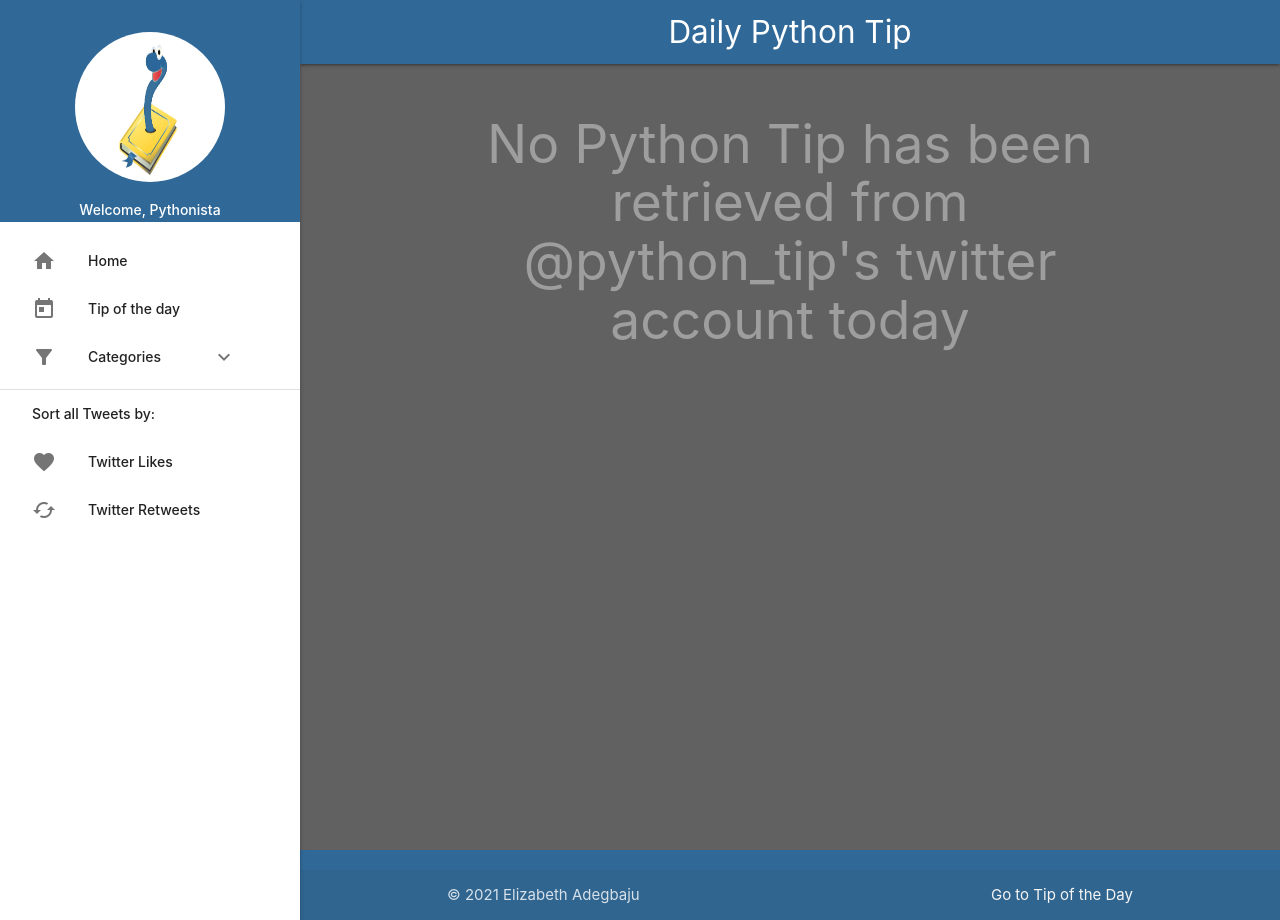
After one commit to elizabethadegbaju/dailypythontip, a Django app: page /today/ in a window 1280 px wide. The commit adds this page. Run offline with Django 3.2, Linux system fonts and the light colour scheme; tables that the repository leaves empty hold one stand-in row (values such as "Sample post").

Commit message:
feat: add view today's tip

```diff
--- a/dailypythontip/settings.py
+++ b/dailypythontip/settings.py
@@ -41,6 +41,7 @@ INSTALLED_APPS = [
     'django_apscheduler',
     'django.contrib.postgres',
     'el_pagination',
+    'django.contrib.humanize',
 ]
 
 SCHEDULER_CONFIG = {
--- a/home/urls.py
+++ b/home/urls.py
@@ -23,4 +23,5 @@ urlpatterns = [
     path('search/', views.search_tips, name='search-tips'),
     path('filter/<str:tag>/', views.filter_tag, name='filter-tag'),
     path('sort/<str:criteria>/', views.sort_tips, name='sort-tips'),
+    path('today/', views.todays_tip, name='retrieve-today'),
 ]
--- a/home/views.py
+++ b/home/views.py
@@ -2,8 +2,8 @@ from django.contrib.postgres.search import SearchVector, SearchQuery, \
     SearchRank
 from django.db.models import F
 from django.shortcuts import render
+from django.utils.timezone import now
 
-# Create your views here.
 from home.models import Tip, Tag
 
 
@@ -64,3 +64,12 @@ def sort_tips(request, criteria, template='home/tip_list.html',
     return render(request, template,
                   {'tips': sorted_tips, 'page_template': page_template,
                    'tags': tags})
+
+
+def todays_tip(request):
+    latest_tip = Tip.objects.latest()
+    if latest_tip.timestamp.date() == now().date():
+        tip = latest_tip
+        return render(request, 'home/todays_tip.html', {'tip': tip})
+    else:
+        return render(request, 'home/todays_tip.html', {'tip': None})
--- a/templates/base_nav.html
+++ b/templates/base_nav.html
@@ -28,8 +28,8 @@
         <nav>
             <a href="#" data-target="slide-out" class="sidenav-trigger"><i
                     class="material-icons">menu</i></a>
-            <div class="nav-wrapper center-align">
-                <a class="page-title">Daily Python Tip</a>
+            <div class="nav-wrapper">
+                <a class="brand-logo center">Daily Python Tip</a>
             </div>
         </nav>
     </header>
@@ -61,7 +61,8 @@
         <li><a class="waves-effect waves-yellow waves-ripple"
                href="{% url 'home:index' %}"><i class="material-icons">home</i>Home
         </a></li>
-        <li><a href="#!" class="waves-effect waves-yellow waves-ripple"><i
+        <li><a href="{% url 'home:retrieve-today' %}"
+               class="waves-effect waves-yellow waves-ripple"><i
                 class="material-icons">today</i>Tip of the day
         </a></li>
         <li class="no-padding">
@@ -99,10 +100,11 @@
 {% block footer %}
     <footer class="page-footer">
         <div class="footer-copyright">
-            <div>
-                © 2021 Daily Python Tip
-                <a class="grey-text text-lighten-4 "
-                   href="{% url 'home:index' %}">Browse</a>
+            <div class="container">
+                © 2021 Elizabeth Adegbaju
+                <a class="grey-text text-lighten-4 right"
+                   href="{% url 'home:retrieve-today' %}">Go to
+                    Tip of the Day</a>
             </div>
         </div>
     </footer>
--- a/templates/home/tip_list_page.html
+++ b/templates/home/tip_list_page.html
@@ -2,7 +2,7 @@
 {% lazy_paginate tips %}
 {% for tip in tips %}
     <div class="col s12 m6 l4">
-        <div class="card small scrolling z-depth-3 yellow lighten-4">
+        <div class="card small hoverable yellow lighten-4">
             <div class="card-content grey-text text-darken-2 left-align">
                 <span class="card-title">{{ tip.author }}
                 <span class="right"><i class="material-icons">favorite</i>
--- /dev/null
+++ b/templates/home/todays_tip.html
@@ -0,0 +1,67 @@
+{% extends 'base_nav.html' %}
+{% load humanize %}
+{% block styles %}
+    {{ block.super }}
+    <style>
+        @-webkit-keyframes alertPulse {
+            0% {
+                background-color: #306998;
+                opacity: 1;
+            }
+            50% {
+                background-color: #222;
+                opacity: 0.75;
+            }
+            100% {
+                background-color: #306998;
+                opacity: 1;
+            }
+        }
+
+        .alertPulse {
+            animation: alertPulse 2s ease-out;
+            animation-iteration-count: infinite;
+            opacity: 1;
+            background: #306998;
+        }
+    </style>
+{% endblock %}
+{% block content %}
+    <div class="section">
+        <div class="row">
+            {% if not tip %}
+                <div class="grey-text container center-align">
+                    <h2>No Python Tip has been retrieved from @python_tip's
+                        twitter account today</h2>
+                </div>
+            {% else %}
+                <div class="grey-text container center-align">
+                    <h2>Python Tip posted {{ tip.timestamp|naturaltime }}</h2>
+                </div>
+                <div class="col s12 m6 offset-m3 l4 offset-l4"
+                     style="margin-top: 2%">
+                    <div class="card alertPulse">
+                        <div class="card-content white-text left-align">
+                <span class="card-title">{{ tip.author }}
+                <span class="right"><i class="material-icons">favorite</i>
+                    {{ tip.total_likes }} <i class="material-icons">cached</i>
+                    {{ tip.total_retweets }}
+                </span> </span>
+                            <p style="white-space: pre-wrap">{{ tip.text|safe|linebreaksbr }}</p>
+                        </div>
+                        {% if tip.has_link %}
+                            <div class="card-action center-align"
+                                 style="background-color: #306998">
+                                {% for tiplink in tip.tiplink_set.all %}
+                                    <a href="{{ tiplink.link|safe }}"
+                                       target="_blank"
+                                    >{{ tiplink.link|safe }}</a>
+                                {% endfor %}
+                            </div>
+                        {% endif %}
+                    </div>
+                </div>
+            {% endif %}
+        </div>
+    </div>
+{% endblock %}
```
Also changed, not shown: templates/home/tip_list.html (+5 -3 lines).
